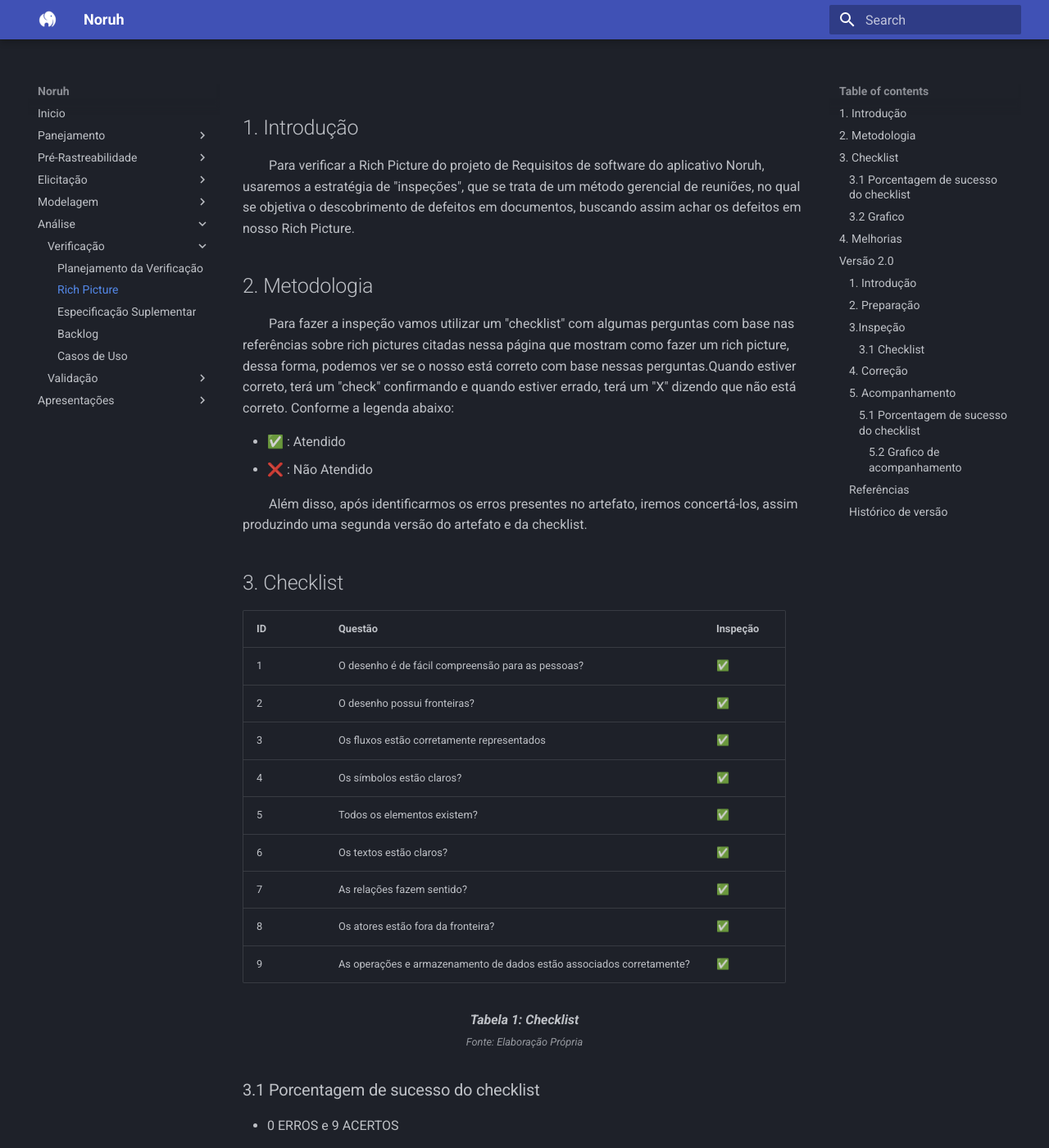
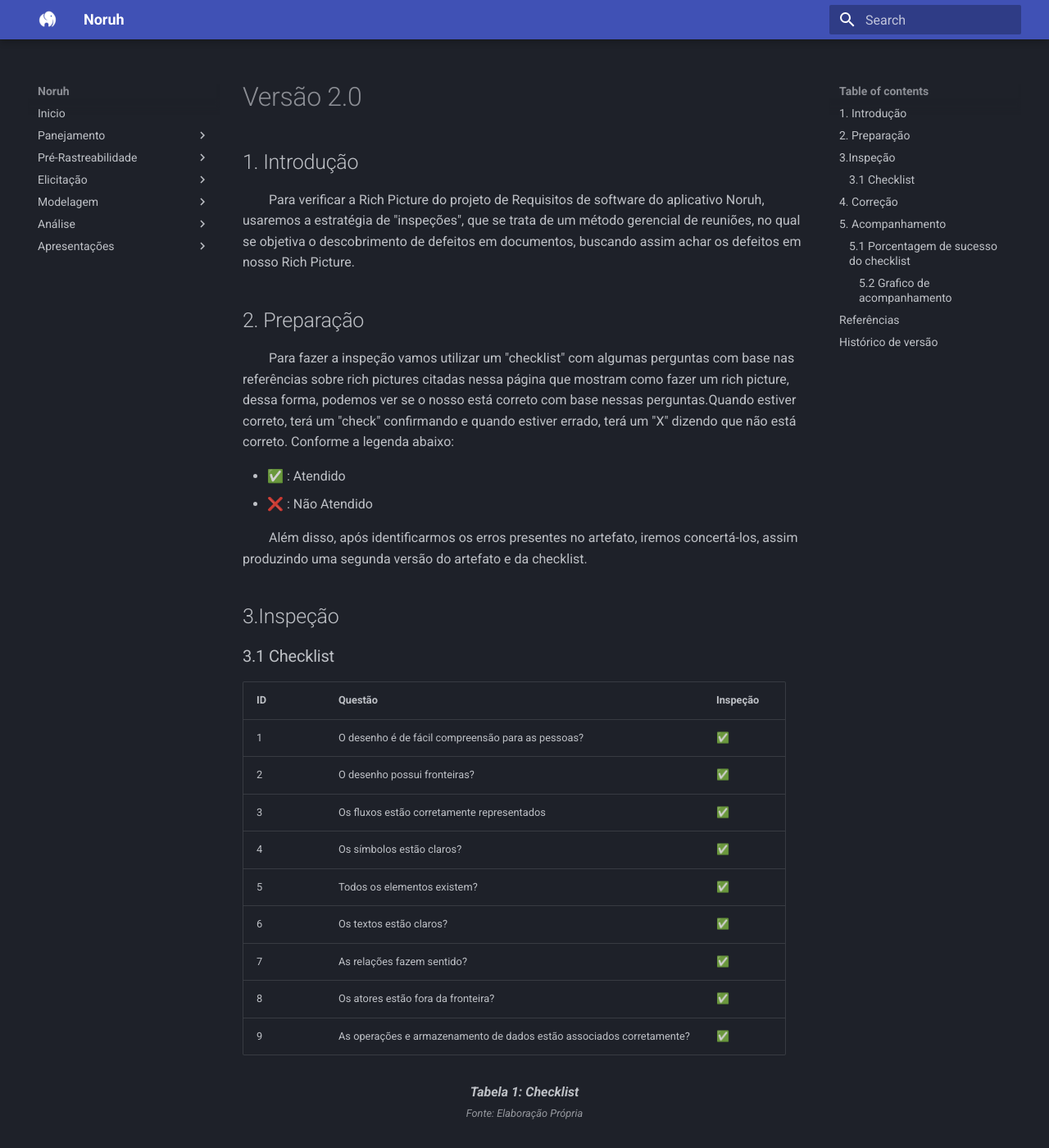
Before and after one commit to Thiab394/2022.1-Noruh, an MkDocs documentation site: the page built from docs/analise/verificacao/especificacaoSuplementar/V2inspecaoEspecificacaoSuplementar.md, in a window 1280 px wide and 1400 px high. Shown: the whole window at 82% size. Built offline with MkDocs 1.6.1 and Material for MkDocs 9.7.7, drawn with Linux system fonts in a browser that asks for light colours; some of the changed text lies outside the part shown.

Commit message:
Arrumando versionamento

```diff
--- a/docs/analise/verificacao/inspecaoRichPicture.md
+++ b/docs/analise/verificacao/especificacaoSuplementar/V2inspecaoEspecificacaoSuplementar.md
@@ -1,43 +1,3 @@
-## 1. Introdução
-
-&emsp;&emsp;Para verificar a Rich Picture do projeto de Requisitos de software do aplicativo Noruh, usaremos a estratégia de "inspeções", que se trata de um método gerencial de reuniões, no qual se objetiva o descobrimento de defeitos em documentos, buscando assim achar os defeitos em nosso Rich Picture.
-
-## 2. Metodologia
-
-&emsp;&emsp;Para fazer a inspeção vamos utilizar um "checklist" com algumas perguntas com base nas referências sobre rich pictures citadas nessa página que mostram como fazer um rich picture, dessa forma, podemos ver se o nosso está correto com base nessas perguntas.Quando estiver correto, terá um "check" confirmando e quando estiver errado, terá um "X" dizendo que não está correto. Conforme a legenda abaixo:
-
-- ✅ : Atendido
-- ❌ : Não Atendido
-
-&emsp;&emsp;Além disso, após identificarmos os erros presentes no artefato, iremos concertá-los, assim produzindo uma segunda versão do artefato e da checklist.
-## 3. Checklist
-
-|ID|Questão| Inspeção |
-|-----------|-------------|-------------|
-| 1 | O desenho é de fácil compreensão para as pessoas? |✅ |
-| 2 | O desenho possui fronteiras?| ✅|
-| 3 | Os fluxos estão corretamente representados| ✅|
-| 4 | Os símbolos estão claros?| ✅|
-| 5 | Todos os elementos existem?| ✅|
-| 6 | Os textos estão claros?| ✅|
-| 7 | As relações fazem sentido?| ✅|
-| 8 | Os atores estão fora da fronteira?| ✅|
-| 9 | As operações e armazenamento de dados estão associados corretamente?| ✅|
-
-<figcaption align='center'>
-    <b>Tabela 1: Checklist  </b>
-    <br><small> Fonte: Elaboração Própria </small>
-</figcaption>
-
-### 3.1 Porcentagem de sucesso do checklist
-- 0 ERROS e 9 ACERTOS
-- 100% de acertos
-### 3.2 Grafico
-<iframe style="border: 1px solid rgba(0, 0, 0, 0.1);" width="800" height="450" src="https://www.figma.com/embed?embed_host=share&url=https%3A%2F%2Fwww.figma.com%2Ffile%2FB6LxppBqsl4UCasYZczm6s%2FUntitled%3Fnode-id%3D0%253A1" allowfullscreen></iframe>
-## 4. Melhorias
-&emsp;&emsp;Após a inspeção do rich picture de acordo com o nosso checklist feito com base nas referências citadas abaixo nesse documento, o nosso rich picture está bom, e não será necessário nenhuma mudança na imagem, sendo assim não necessita de nenhuma melhoria até o presente momento.
-
-
 # Versão 2.0
 
 ## 1. Introdução
@@ -93,7 +53,4 @@
 ## Histórico de versão
 | Versão |      Alteração      | Responsável |           Revisor            |   Data   | Hora  |
 | :----: | :-----------------: | :---------: | :--------------------------: | :------: | :------: |
-|  1.0   |          -          |    João Henrique    |Lucas               | 12/08/22 |13:00 às 14:55 |
-|  1.1   | Adicionando historico de versões|João Henrique    |      Lucas       | 12/08/22 |15:00 às 15:05 |
-|  1.2   | Arquivo revisado |Lucas    |      -       | 14/08/22 |13:00 às 13:30 |
-|  2.0   | Adicionando versão 2.0  |João Henrique    |      -       | 16/08/22 |12:40 às 13:10 |
+|  1.0   |          Adicionando V2 especificação suplementar          |    João Henrique    |Lucas               | 16/08/22 |11:30 às 12:55 |
```
Also changed, not shown: docs/analise/verificacao/RichPicture/V1inspecaoRichPicture.md (added, +53 -0 lines), docs/analise/verificacao/RichPicture/V2InspecaoRichPicture.md (added, +56 -0 lines), docs/analise/verificacao/especificacaoSuplementar/inspecaoEspecificacaoSuplementarV1.md (renamed from docs/analise/verificacao/inspecaoEspecificacaoSuplementar.md).
